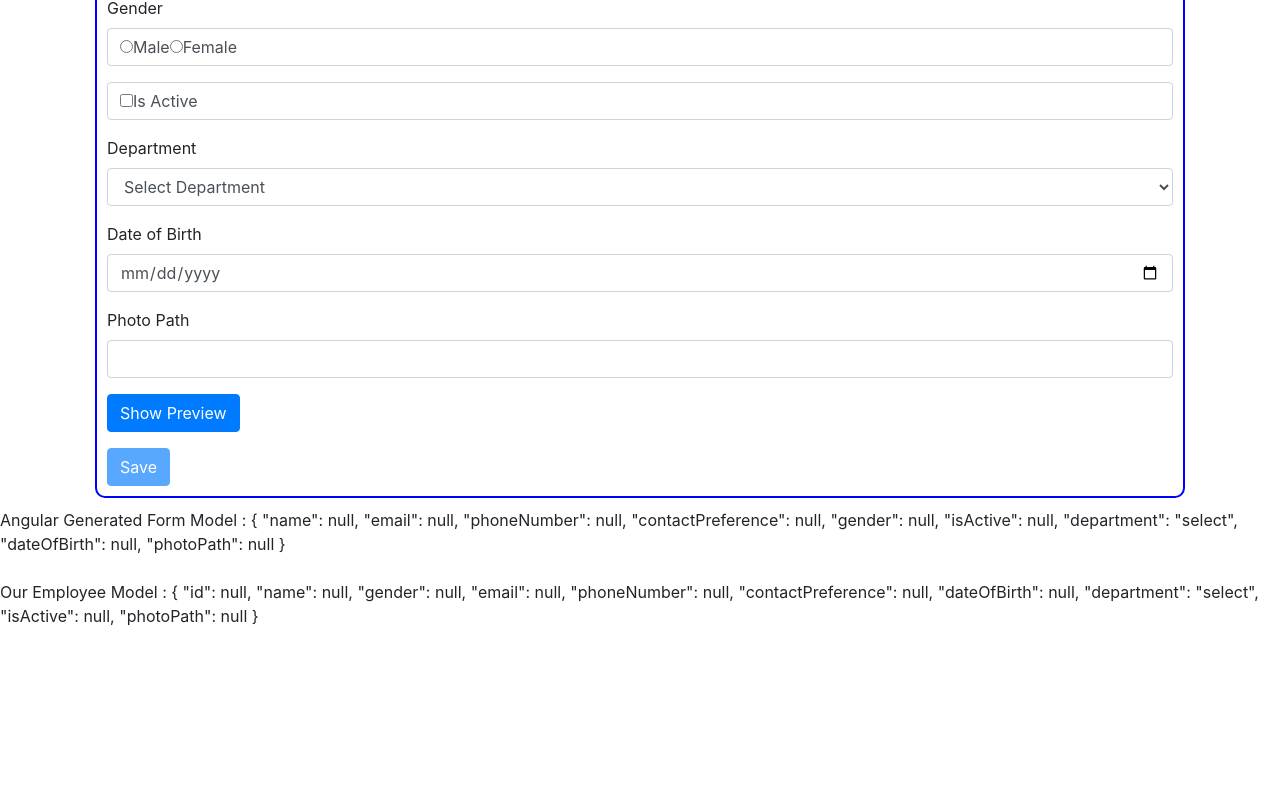
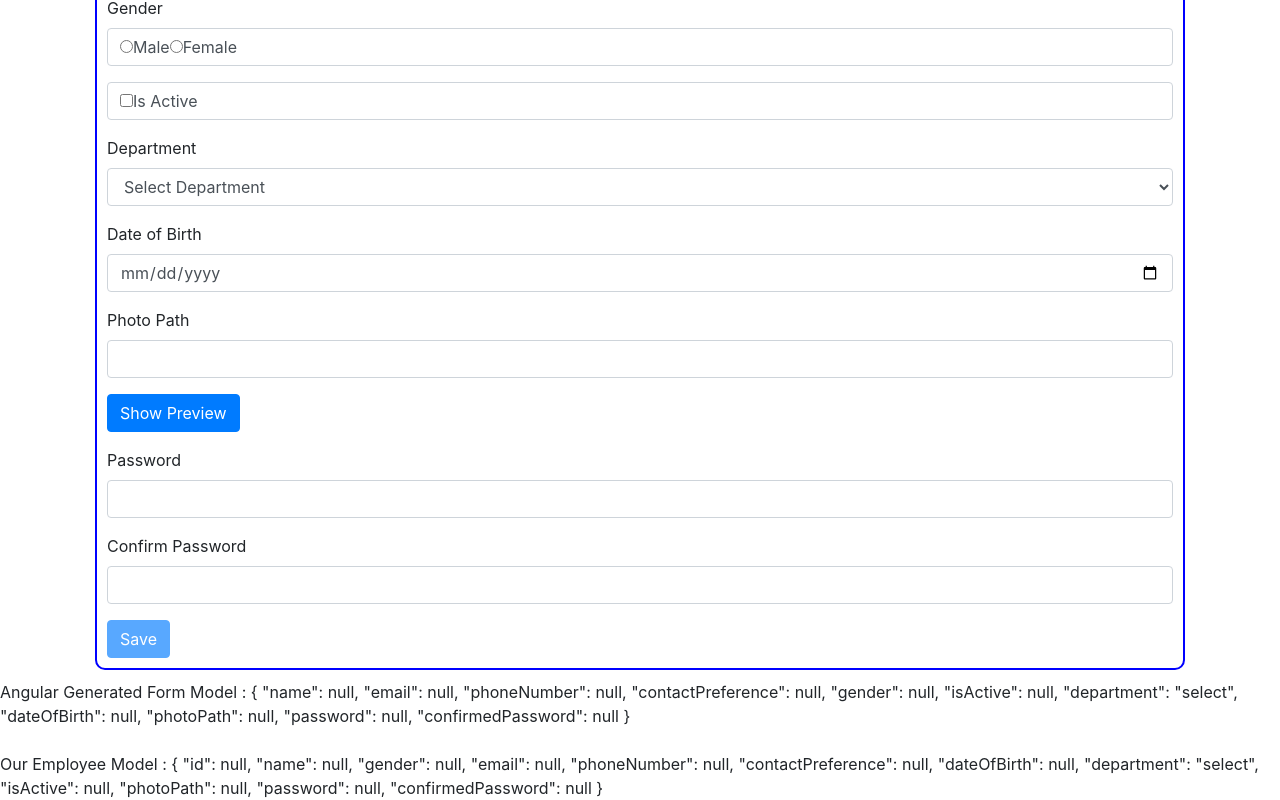
Before and after one commit to HuanaMari/angularCrud, an Angular app: page /create in a window 1280 px wide. Shown: the part 486-1286 px from the top of the page. Before the commit the page ends 1114 px from the top, so only its background shows below. Built offline with nearby package versions, Linux system fonts and the light colour scheme.

Commit message:
password validate

```diff
--- a/src/app/app.module.ts
+++ b/src/app/app.module.ts
@@ -8,6 +8,7 @@ import { CreateEmployeeComponent } from './employees/create-employee.component';
 import { RouterModule, Routes } from '@angular/router';
 import { FormsModule} from '@angular/forms';
 import { SelectRequiredValidatorDirective } from './shared/select-required-validator.directive';
+import { ConfirmEqualValidatorDirective } from './shared/confirm-equal-validator.directive';
 
 const appRoutes: Routes =[
   {path: 'list', component: ListEmployeesComponent},
@@ -19,7 +20,8 @@ const appRoutes: Routes =[
     AppComponent,
     ListEmployeesComponent,
     CreateEmployeeComponent,
-    SelectRequiredValidatorDirective
+    SelectRequiredValidatorDirective,
+    ConfirmEqualValidatorDirective
   ],
   imports: [
     BrowserModule,
--- a/src/app/employees/create-employee.component.html
+++ b/src/app/employees/create-employee.component.html
@@ -66,12 +66,13 @@
         <div class="form-group" [class.has-error]="department.invalid && department.touched">
           <label class="control-label" for="department">Department
           </label>
-          <select id="department" appSelectRequiredValidator="select" required #department="ngModel" name="department" [(ngModel)]="employee.department"
-            class="form-control">
+          <select id="department" appSelectRequiredValidator="select" required #department="ngModel" name="department"
+            [(ngModel)]="employee.department" class="form-control">
             <option value="select">Select Department</option>
             <option *ngFor="let dept of departments" [value]="dept.id">{{dept.name}}</option>
           </select>
-          <span class="help-block" *ngIf="department.touched && department.errors?.defaultSelected">Department is required</span>
+          <span class="help-block" *ngIf="department.touched && department.errors?.defaultSelected">Department is
+            required</span>
 
         </div>
         <div class="form-group">
@@ -90,7 +91,21 @@
         <div class="form-group">
           <img [src]="photoPath" height="200" width="200" *ngIf="previewPhoto">
         </div>
-
+        <div class="form-group" [class.has-error]="password.invalid && password.touched">
+          <label for="parrword" class="control-label">Password</label>
+          <input type="text" name="password" required class="form-control" [(ngModel)]="employee.password"
+            #password="ngModel">
+          <span class="help-block" *ngIf="password.errors?.required && password.touched">Password is required</span>
+        </div>
+        <div class="form-group" [class.has-error]="confirmedPassword.invalid && confirmedPassword.touched">
+          <label for="confirmedParrword" class="control-label">Confirm Password</label>
+          <input type="text" name="confirmedPassword" appConfirmEqualValidator="password" required class="form-control"
+            [(ngModel)]="employee.confirmedPassword" #confirmedPassword="ngModel">
+          <span class="help-block" *ngIf="confirmedPassword.errors?.required && confirmedPassword.touched">Confirmation
+            password is required</span>
+          <span class="help-block" *ngIf="confirmedPassword.errors?.notEqual && confirmedPassword.touched && !confirmedPassword.errors?.required">password and
+            confirmation password does not match</span>
+        </div>
       </div>
       <div class="panel-footer">
         <button type="submit" class="btn btn-primary" [disabled]="employeeForm.invalid">Save</button>
--- a/src/app/employees/create-employee.component.ts
+++ b/src/app/employees/create-employee.component.ts
@@ -20,7 +20,9 @@ export class CreateEmployeeComponent implements OnInit {
     dateOfBirth:null,
     department:'select',
     isActive:null,
-    photoPath:null
+    photoPath:null,
+    password:null,
+    confirmedPassword:null
   }
 
  previewPhoto=false;
--- a/src/app/employees/list-employees.component.ts
+++ b/src/app/employees/list-employees.component.ts
@@ -18,7 +18,9 @@ employees: Employee []=[
     dateOfBirth:new Date("1976-02-5"),
     department:'IT',
     isActive:true,
-    photoPath:'assets/images/1200px-Google_Contacts_icon.svg.png'
+    photoPath:'assets/images/1200px-Google_Contacts_icon.svg.png',
+    password:'',
+    confirmedPassword:''
   },
   {
     id:2,
@@ -30,7 +32,9 @@ employees: Employee []=[
     dateOfBirth:new Date("1988-01-22"),
     department:'IT',
     isActive:true,
-    photoPath:'assets/images/1200px-Google_Contacts_icon.svg.png'
+    photoPath:'assets/images/1200px-Google_Contacts_icon.svg.png',
+    password:'',
+    confirmedPassword:''
   },
   {
     id:3,
@@ -43,7 +47,9 @@ employees: Employee []=[
     dateOfBirth:new Date("1987-12-29"),
     department:'IT',
     isActive:true,
-    photoPath:'assets/images/1200px-Google_Contacts_icon.svg.png'
+    photoPath:'assets/images/1200px-Google_Contacts_icon.svg.png',
+    password:'',
+    confirmedPassword:''
   }
 ]
   constructor() { }
--- a/src/app/models/employee.ts
+++ b/src/app/models/employee.ts
@@ -9,4 +9,6 @@ export class Employee {
     department:string;
     isActive:boolean;
     photoPath:string;
+    password:string;
+    confirmedPassword:string;
 }
--- /dev/null
+++ b/src/app/shared/confirm-equal-validator.directive.ts
@@ -0,0 +1,34 @@
+import {
+  Directive,
+  Input
+} from '@angular/core';
+import {
+  Validator,
+  NG_VALIDATORS,
+  AbstractControl
+} from '@angular/forms';
+
+@Directive({
+  selector: '[appConfirmEqualValidator]',
+  providers: [{
+    provide: NG_VALIDATORS,
+    useExisting: ConfirmEqualValidatorDirective,
+    multi: true
+  }]
+})
+export class ConfirmEqualValidatorDirective implements Validator {
+  @Input() appConfirmEqualValidator: string;
+  validate(control: AbstractControl): {
+    [key: string]: any
+  } | null {
+    const controlToCompare = control.parent.get(this.appConfirmEqualValidator);
+    if (controlToCompare && controlToCompare.value !== control.value) {
+      return {
+        'notEqual': true
+      };
+    }
+    return null
+  }
+  constructor() {}
+
+}
```
Also changed, not shown: 1 other file (tests, documents, lock files or other folders).
